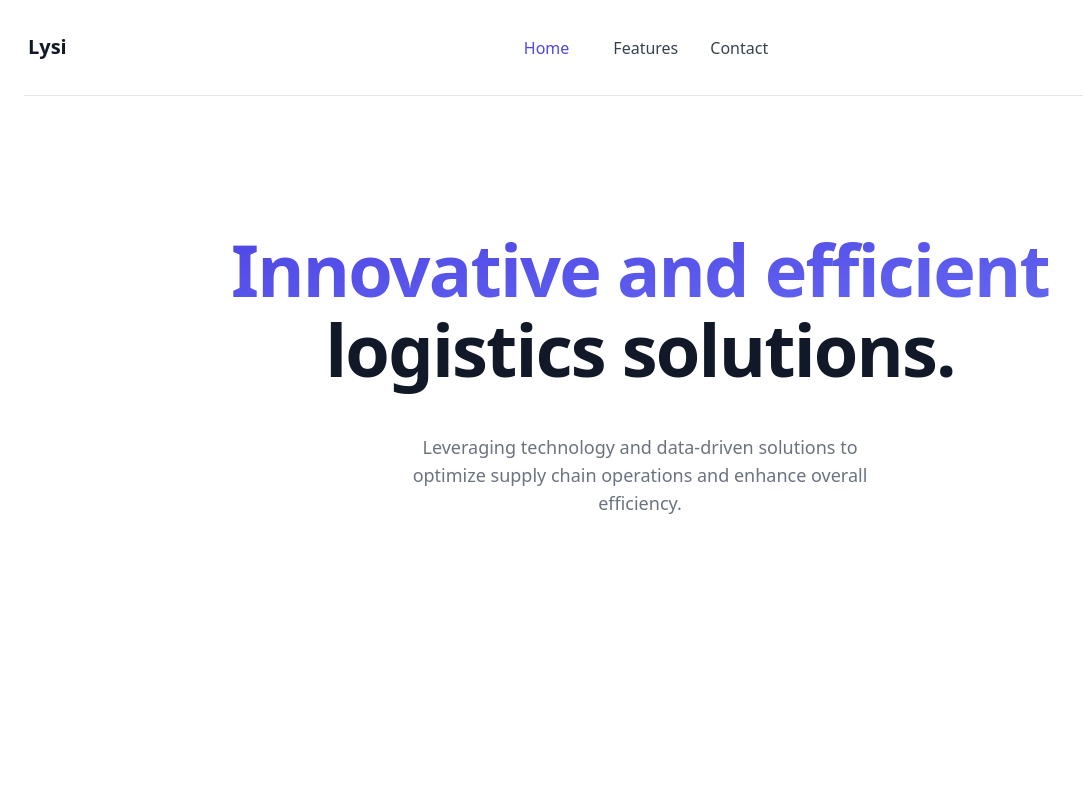
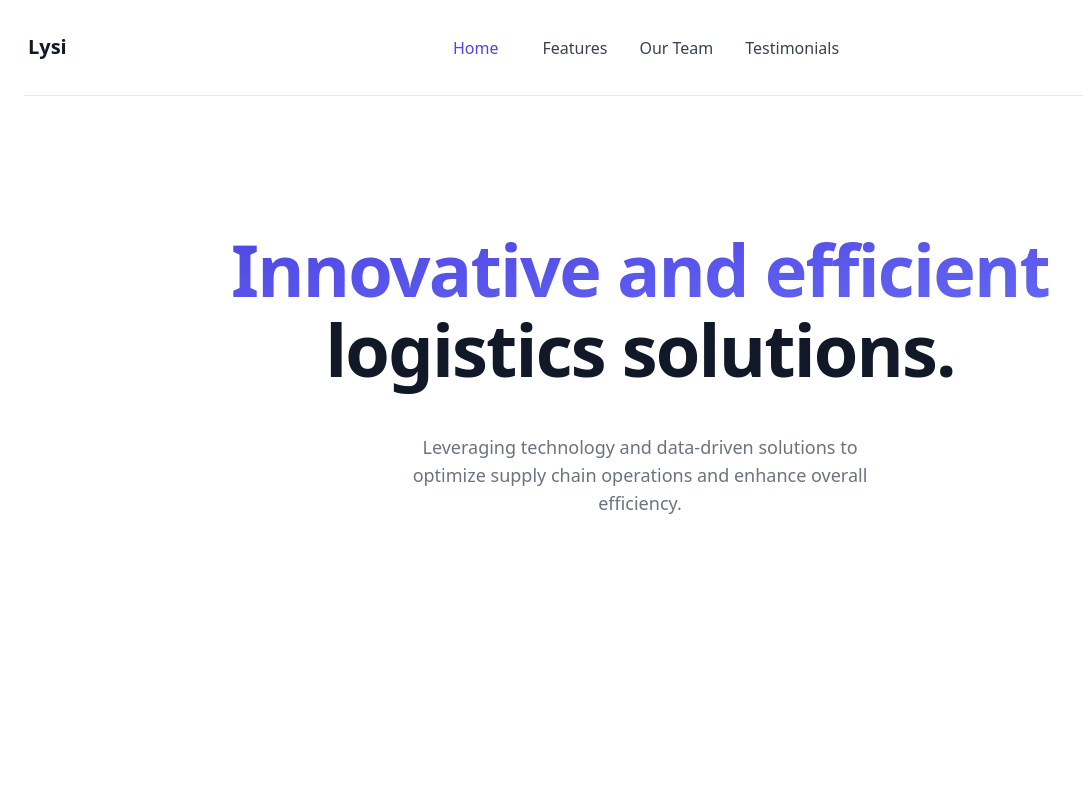
Before and after one commit to pedrotaciano/lysi, a plain HTML site: page index.html in a window 1280 px wide. Shown: the top 800 px of the page, without its empty margins (0-1083 px from the left). Drawn offline with nearby package versions, Linux system fonts and the light colour scheme.

Commit message:
add anchor links

```diff
--- a/index.html
+++ b/index.html
@@ -37,11 +37,12 @@
                                 <a href="#features"
                                     class="inline-block w-full py-2 mx-0 font-medium text-left text-gray-700 md:w-auto md:px-0 md:mx-2 hover:text-indigo-600 lg:mx-3 md:text-center">Features</a>
 
-                                <!-- <a href="#integrations"
-                                    class="inline-block w-full py-2 mx-0 font-medium text-left text-gray-700 md:w-auto md:px-0 md:mx-2 hover:text-indigo-600 lg:mx-3 md:text-center">Integrations</a> -->
+                                <a href="#team"
+                                    class="inline-block w-full py-2 mx-0 font-medium text-left text-gray-700 md:w-auto md:px-0 md:mx-2 hover:text-indigo-600 lg:mx-3 md:text-center">Our
+                                    Team</a>
 
-                                <a href="#contact"
-                                    class="inline-block w-full py-2 mx-0 font-medium text-left text-gray-700 md:w-auto md:px-0 md:mx-2 hover:text-indigo-600 lg:mx-3 md:text-center">Contact</a>
+                                <a href="#testimonials"
+                                    class="inline-block w-full py-2 mx-0 font-medium text-left text-gray-700 md:w-auto md:px-0 md:mx-2 hover:text-indigo-600 lg:mx-3 md:text-center">Testimonials</a>
                             </div>
                             <div
                                 class="flex flex-col items-start justify-end w-full pt-4 md:items-center md:w-1/3 md:flex-row md:py-0">
@@ -130,7 +131,7 @@
         </div>
     </section>
 
-    <section class="py-20 bg-white">
+    <section id="features" class="py-20 bg-white">
         <div class="container max-w-6xl mx-auto">
             <h2 class="text-4xl font-bold tracking-tight text-center">Our Features</h2>
             <p class="mt-2 text-lg text-center text-gray-600">This is what we can offer you.</p>
@@ -385,7 +386,7 @@
         </div>
     </section> -->
 
-    <section class="relative py-20 overflow-hidden bg-white tails-selected-element" contenteditable="true">
+    <section id="team" class="relative py-20 overflow-hidden bg-white tails-selected-element">
         <span class="absolute top-0 right-0 flex flex-col items-end mt-0 -mr-16 opacity-60">
             <span
                 class="container hidden w-screen h-32 max-w-xs mt-20 transform rounded-full rounded-r-none md:block md:max-w-xs lg:max-w-lg 2xl:max-w-3xl bg-blue-50"></span>
@@ -500,7 +501,8 @@
         </div>
     </section>
 
-    <section class="flex items-center justify-center py-16 bg-gray-100 min-w-screen tails-selected-element">
+    <section id="testimonials"
+        class="flex items-center justify-center py-16 bg-gray-100 min-w-screen tails-selected-element">
         <div class="max-w-6xl px-12 mx-auto bg-gray-100 md:px-16 xl:px-10">
             <div class="flex flex-col items-center lg:flex-row">
                 <div class="flex flex-col items-start justify-center w-full h-full pr-8 mb-10 lg:mb-0 lg:w-1/2">
```
